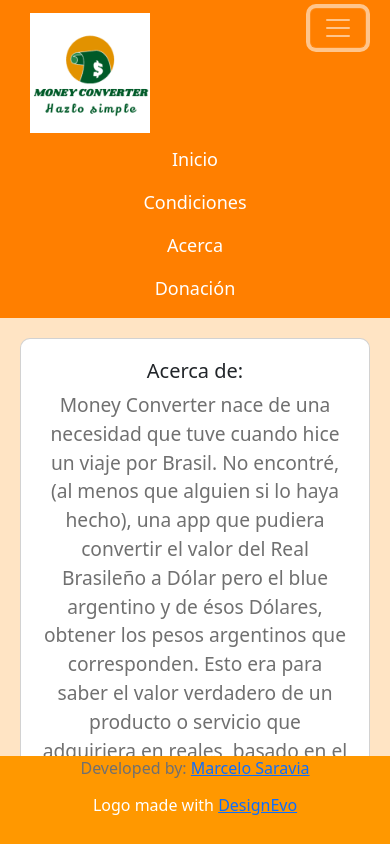
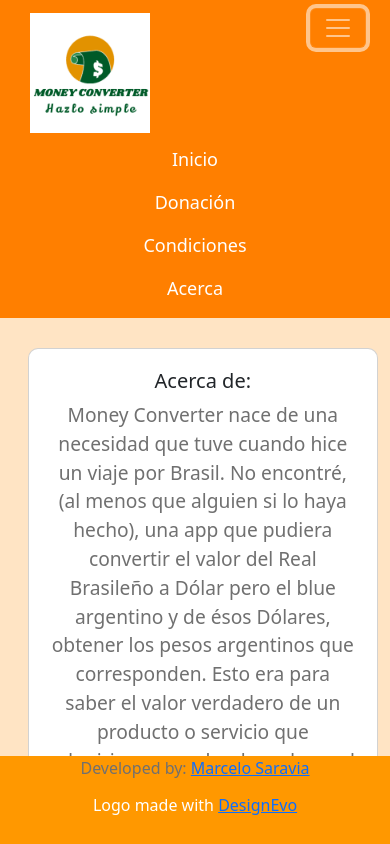
Before and after one commit to molinito/Conversor-reales-vs-dls-and-arg, a React (Create React App) app: page /about in a window 390 px wide. Both pictures are taken after a click on the button 338 px from the left and 27 px from the top of the page. Shown: the top 844 px of the page. Built offline with nearby package versions, Linux system fonts and the light colour scheme.

Commit message:
Corregido estilos responsivos

```diff
--- a/src/components/about/about.css
+++ b/src/components/about/about.css
@@ -1,3 +1,4 @@
+/*
 .about {
   display: flex;
   justify-content: center;
@@ -18,8 +19,47 @@
   box-shadow: 0 0 10px 0 var(--color-primary);
   width: 80%;
   text-align: center;
+} */
+
+/* Estilos para pantallas de 1980px o menos */
+@media (max-width: 1980px){
+  .about {
+    margin-top: 20px;
+    margin-bottom: 90px;
+    display: flex;
+    margin-left: 10%;
+    margin-right: 10%;
+    width: 100%;
+  }
 }
 
+/* Estilos para pantallas de 1440px o menos */
+@media screen and (max-width: 1440px){
+  .about {
+    margin-top: 20px;
+    margin-bottom: 90px;
+    display: flex;
+    margin-left: 2%;
+    margin-right: 2%;
+  }
+
+}
+
+/* Estilos para pantallas de 768px o menos */
+@media (max-width: 768px) {
+  .about {
+    margin-top: 10px;
+    margin-bottom: 95px;
+    display: flex;
+  }
+
+  .about-card {
+    width: 100%;
+
+  }
+}
+
+/*
 @media (max-width: 768px) {
   .about {
     height: calc(100vh - 60%);
@@ -29,9 +69,9 @@
   }
 }
 
-@media (max-width: 572px) {
+@media (max-width: 512px) {
   .about {
-    height: calc(100vh - 55%);
+    height: calc(90vh - 55%);
   }
   .about-card {
     width: 90%;
@@ -47,4 +87,4 @@
   .about-card {
     width: 95%;
   }
-}
+}*/
--- a/src/components/donar/donar.jsx
+++ b/src/components/donar/donar.jsx
@@ -31,7 +31,7 @@ const Donar = () => {
           </Card.Text>
            <Card.Text>
             Tambien puedes hacerlo a mi cuenta de Banco Santander al siguiente alias:
-            <p>aurora.grundi.Donar</p>
+            <p>GRAMO.CARDO.AURORA</p>
             <br />
           </Card.Text>
 
--- a/src/components/navbar/navbar.css
+++ b/src/components/navbar/navbar.css
@@ -90,7 +90,7 @@
   }
 }
 
-@media (max-width: 392px) {
+@media (max-width: 512px) {
   .navbar {
     flex-direction: column !important;
   }
--- a/src/components/navbar/navbar.jsx
+++ b/src/components/navbar/navbar.jsx
@@ -33,7 +33,9 @@ const MyNavbar = () => {
           <Nav.Link as={Link} to="/" onClick={() => setExpanded(false)}>
             Inicio
           </Nav.Link>
-
+          <Nav.Link as={Link} to="/donar" onClick={() => setExpanded(false)}>
+            Donación
+          </Nav.Link>
           <Nav.Link
             as={Link}
             to="terms-of-service"
@@ -44,9 +46,6 @@ const MyNavbar = () => {
           <Nav.Link as={Link} to="/about" onClick={() => setExpanded(false)}>
             Acerca
           </Nav.Link>
-          <Nav.Link as={Link} to="/donar" onClick={() => setExpanded(false)}>
-            Donación
-          </Nav.Link>
         </Nav>
       </Navbar.Collapse>
     </Navbar>
--- a/src/components/terms/terms.css
+++ b/src/components/terms/terms.css
@@ -26,13 +26,13 @@
 @media (max-width: 768px) {
   .terms {
     margin-top: 20px;
-    margin-bottom: 90px;
+    margin-bottom: 95px;
     display: flex;
   }
 
   .terms-card {
     width: 100%;
-    margin-left: 2%;
-    margin-right: 2%;
+    margin-left: 1%;
+    margin-right: 4%;
   }
 }
```
